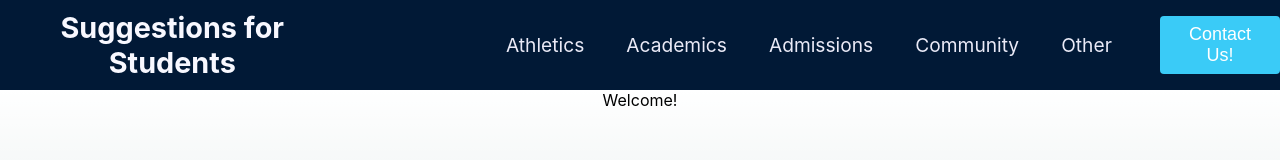
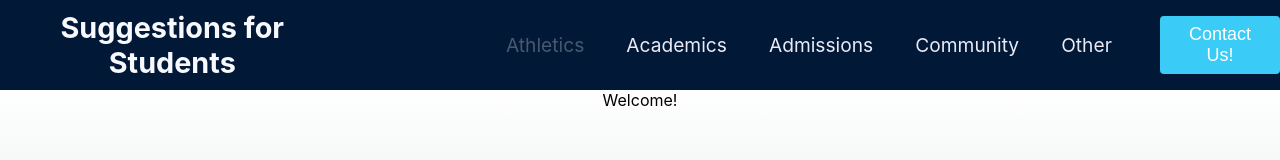
Before and after one commit to DALI-mini-webdev/final-project-team-1, a React (Create React App) app in the folder final/src/: page / in a window 1280 px wide. In both pictures the pointer is over the link "Athletics". Shown: the top 160 px of the page. Built offline with nearby package versions, Linux system fonts and the light colour scheme; the HTML template or start-up script is replaced by a standard one.

Commit message:
navbar hover feature

```diff
--- a/final/src/components/Navbar/NavBar.css
+++ b/final/src/components/Navbar/NavBar.css
@@ -35,6 +35,10 @@
     color:rgb(234, 234, 247);
     text-decoration: none;
     padding: 0.5rem 1rem;
+}
+
+.nav-links:hover{
+    opacity: 30%;
 }
 
 .fa-bars{
```
